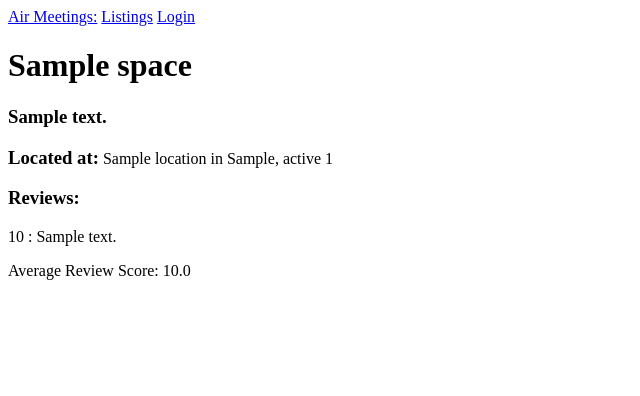
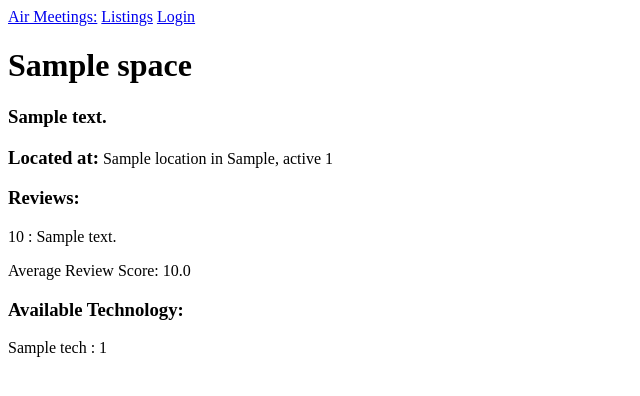
Before and after one commit to pbierach/AirMeetings, a Flask app: a page that uses app/templates/space.html in a window 1280 px wide. Shown: the top 396 px of the page, without its empty margins (0-640 px from the left). Run offline with Flask 2, Linux system fonts and the light colour scheme; tables that the repository leaves empty hold one stand-in row (values such as "Sample post"); some libraries are stand-ins or nearby versions.

Commit message:
updated space page to include tech and count of tech

```diff
--- a/app/routes.py
+++ b/app/routes.py
@@ -82,10 +82,10 @@ def space(space):
     r = reviews.query.filter_by(spid=space.id).all()
     tech = TechToSpace.query.filter_by(spid=space.id).all()
     techInSpace = []
-    for t in techInSpace:
+    for t in tech:
         curr = {
-            "tech": Tech.query.filter_by(id=t.id),
-            "count": TechToSpace.query.with_entities(TechToSpace.count).filter_by(tid=t.id, spid=space.id)
+            "tech": Tech.query.filter_by(id=t.tid).all(),
+            "count": TechToSpace.query.filter_by(tid=t.tid, spid=space.id).all()
         }
         techInSpace.append(curr)
 
--- a/app/templates/space.html
+++ b/app/templates/space.html
@@ -21,5 +21,16 @@
         <p>No one has reviewed this space yet!</p>
     {% endif %}
     </div>
+    <div id="tech">
+    <h3>Available Technology:</h3>
+    {% if tech|length != 0 %}
+        {% for i in range(tech|length) %}
+            <p>{{ tech[i]["tech"][0].name }} : {{ tech[i]["count"][0].count }} </p>
+        {% endfor %}
+    {% else %}
+        <p>This room has no relevant technology.</p>
+    {% endif %}
+
+    </div>
 
 {% endblock %}
```
